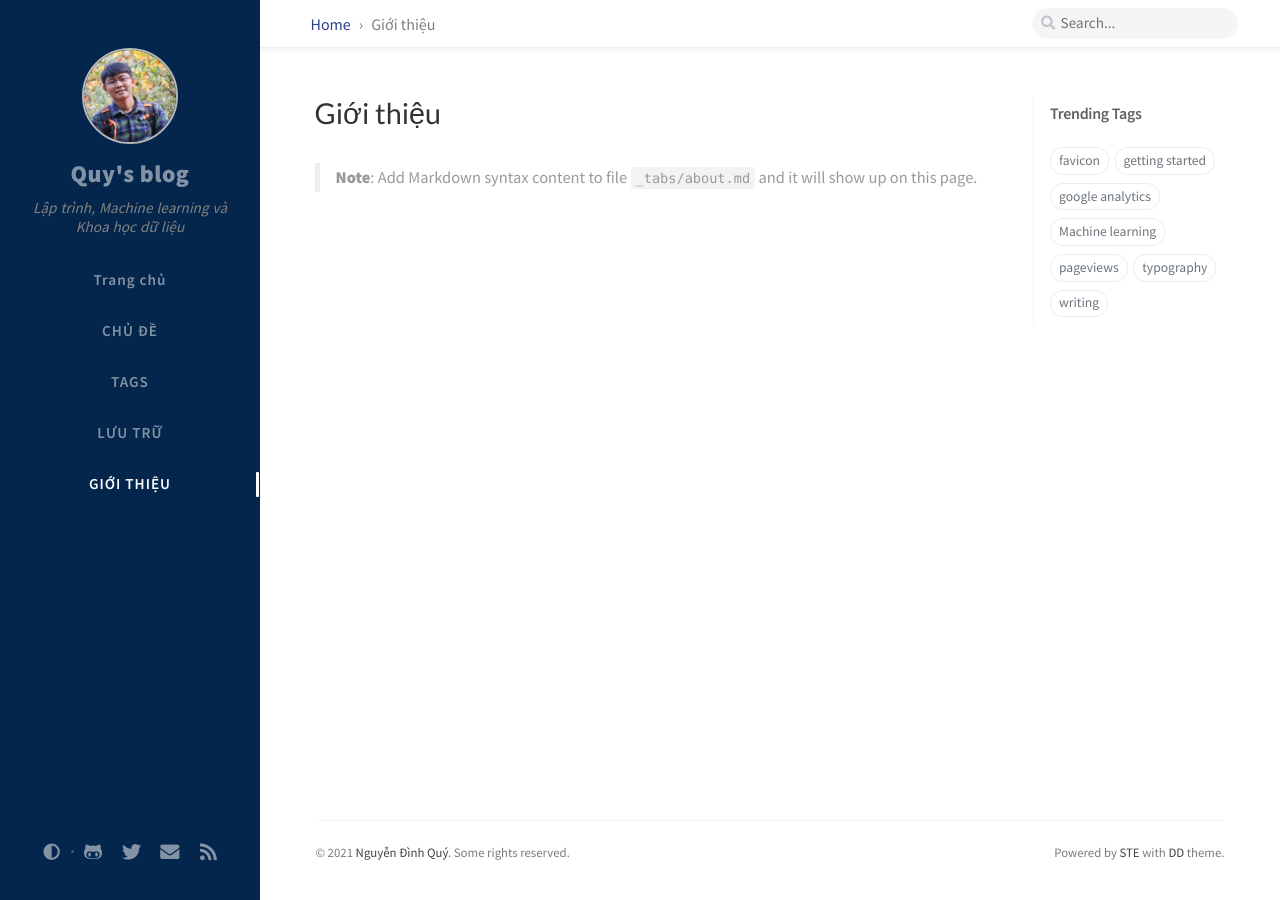
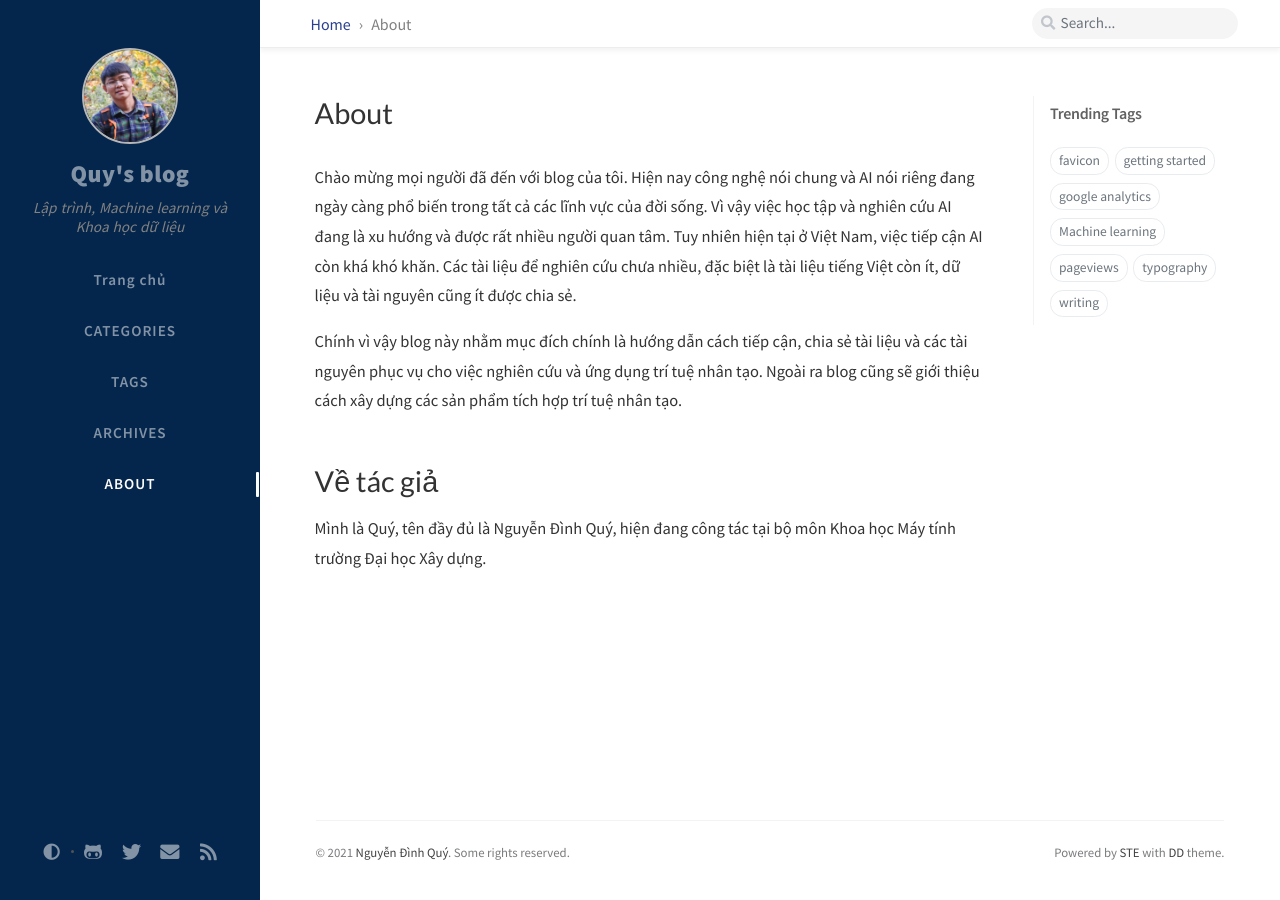
Before and after one commit to ndquy/ndquy.github.io, a Jekyll site: the page built from _tabs/about.md, in a window 1280 px wide. Built offline with Jekyll 4.4.1, drawn with Linux system fonts in a browser that asks for light colours; nearby versions of some CDN libraries; comment, search, counter and statistics services are not loaded.

```diff
--- a/_tabs/about.md
+++ b/_tabs/about.md
@@ -1,8 +1,14 @@
 ---
-title: Giới thiệu
+title: About
 icon: fas fa-info
 order: 4
 ---
 
 
-> **Note**: Add Markdown syntax content to file `_tabs/about.md` and it will show up on this page.
+Chào mừng mọi người đã đến với blog của tôi. Hiện nay công nghệ nói chung và AI nói riêng đang ngày càng phổ biến trong tất cả các lĩnh vực của đời sống. Vì vậy việc học tập và nghiên cứu AI đang là xu hướng và được rất nhiều người quan tâm. Tuy nhiên hiện tại ở Việt Nam, việc tiếp cận AI còn khá khó khăn. Các tài liệu để nghiên cứu chưa nhiều, đặc biệt là tài liệu tiếng Việt còn ít, dữ liệu và tài nguyên cũng ít được chia sẻ.
+
+Chính vì vậy blog này nhằm mục đích chính là hướng dẫn cách tiếp cận, chia sẻ tài liệu và các tài nguyên phục vụ cho việc nghiên cứu và ứng dụng trí tuệ nhân tạo. Ngoài ra blog cũng sẽ giới thiệu cách xây dựng các sản phẩm tích hợp trí tuệ nhân tạo.
+
+# Về tác giả
+
+Mình là Quý, tên đầy đủ là Nguyễn Đình Quý, hiện đang công tác tại bộ môn Khoa học Máy tính trường Đại học Xây dựng.
--- a/_tabs/archives.md
+++ b/_tabs/archives.md
@@ -1,6 +1,6 @@
 ---
 layout: archives
-title: Lưu trữ
+title: Archives
 icon: fas fa-archive
 order: 3
 ---
--- a/_tabs/categories.md
+++ b/_tabs/categories.md
@@ -1,6 +1,6 @@
 ---
 layout: categories
-title: Chủ đề
+title: Categories
 icon: fas fa-stream
 order: 1
 ---
--- a/docs/404.html
+++ b/docs/404.html
@@ -165,7 +165,7 @@
     <li class="nav-item">
       <a href="/categories/" class="nav-link">
         <i class="fa-fw fas fa-stream ml-xl-3 mr-xl-3 unloaded"></i>
-        <span>CHỦ ĐỀ</span>
+        <span>CATEGORIES</span>
       </a>
     </li> <!-- .nav-item -->
 
@@ -179,14 +179,14 @@
     <li class="nav-item">
       <a href="/archives/" class="nav-link">
         <i class="fa-fw fas fa-archive ml-xl-3 mr-xl-3 unloaded"></i>
-        <span>LƯU TRỮ</span>
+        <span>ARCHIVES</span>
       </a>
     </li> <!-- .nav-item -->
 
     <li class="nav-item">
       <a href="/about/" class="nav-link">
         <i class="fa-fw fas fa-info ml-xl-3 mr-xl-3 unloaded"></i>
-        <span>GIỚI THIỆU</span>
+        <span>ABOUT</span>
       </a>
     </li> <!-- .nav-item -->
 
```
Also changed, not shown: _posts/linear-regression-part1.md (added, +23 -0 lines).
